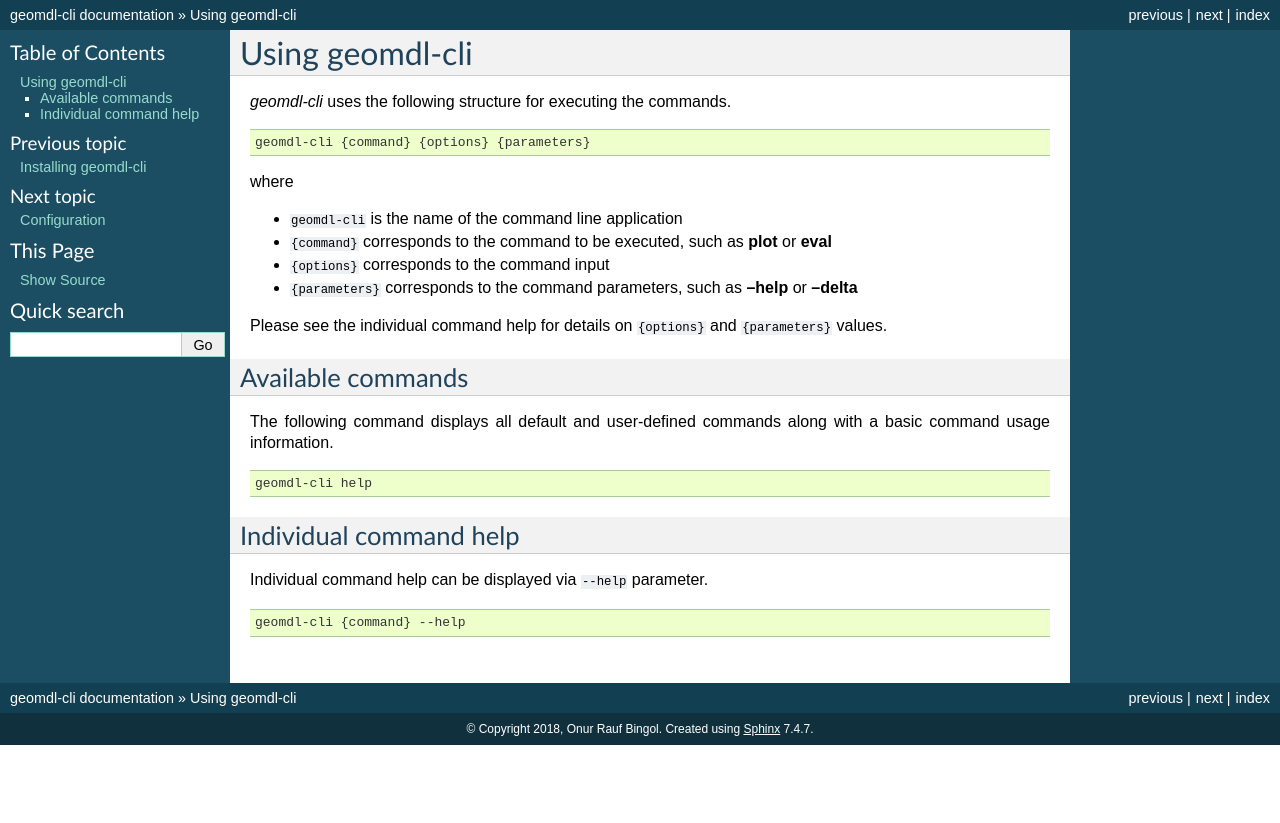
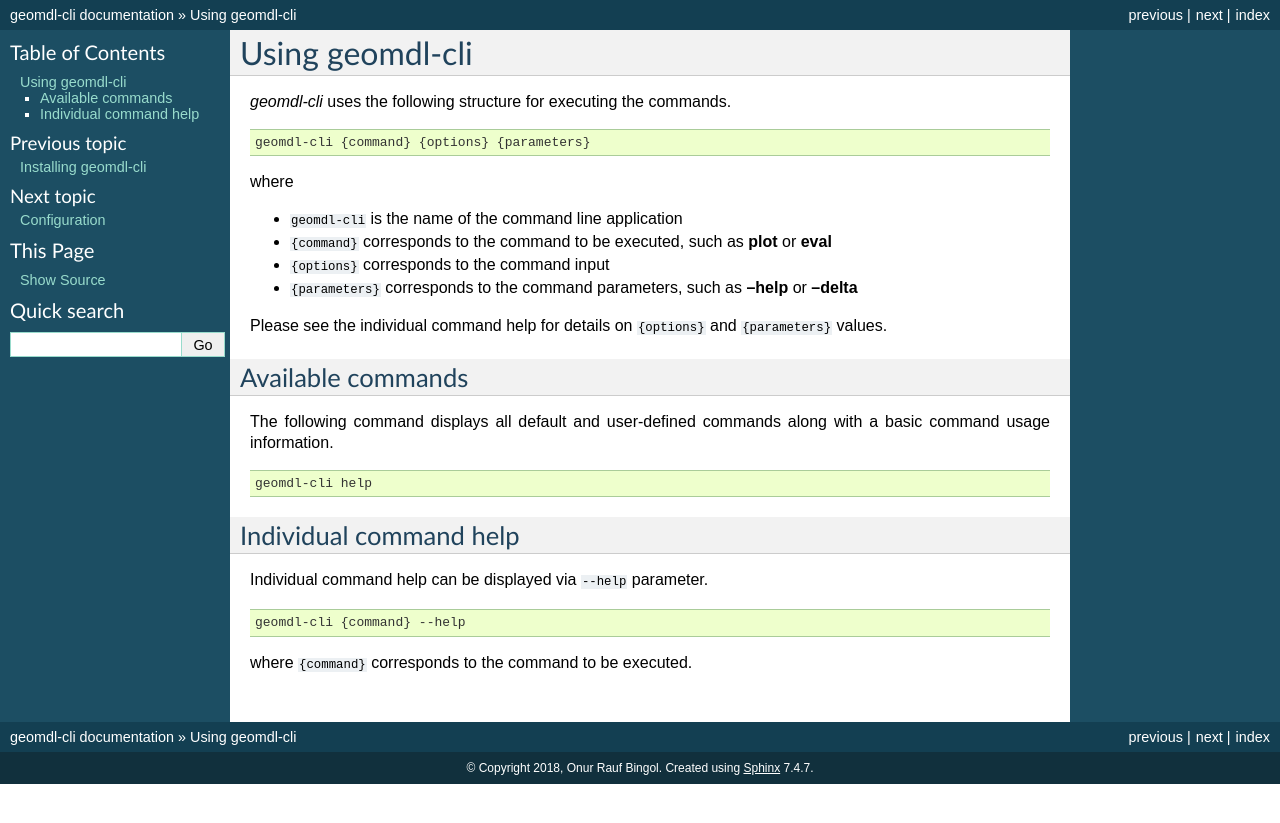
Before and after one commit to orbingol/geomdl-cli, a Sphinx documentation site: the page built from docs/using.rst, in a window 1280 px wide. Shown: the top 823 px of the page. Built offline with Sphinx 7.4.7, drawn with Linux system fonts in a browser that asks for light colours; formulas are drawn with MathJax 3.

Commit message:
Improve using.rst text a little bit more

```diff
--- a/docs/using.rst
+++ b/docs/using.rst
@@ -33,3 +33,5 @@ Individual command help can be displayed via ``--help`` parameter.
 .. code-block:: console
 
     geomdl-cli {command} --help
+
+where ``{command}`` corresponds to the command to be executed.
```
